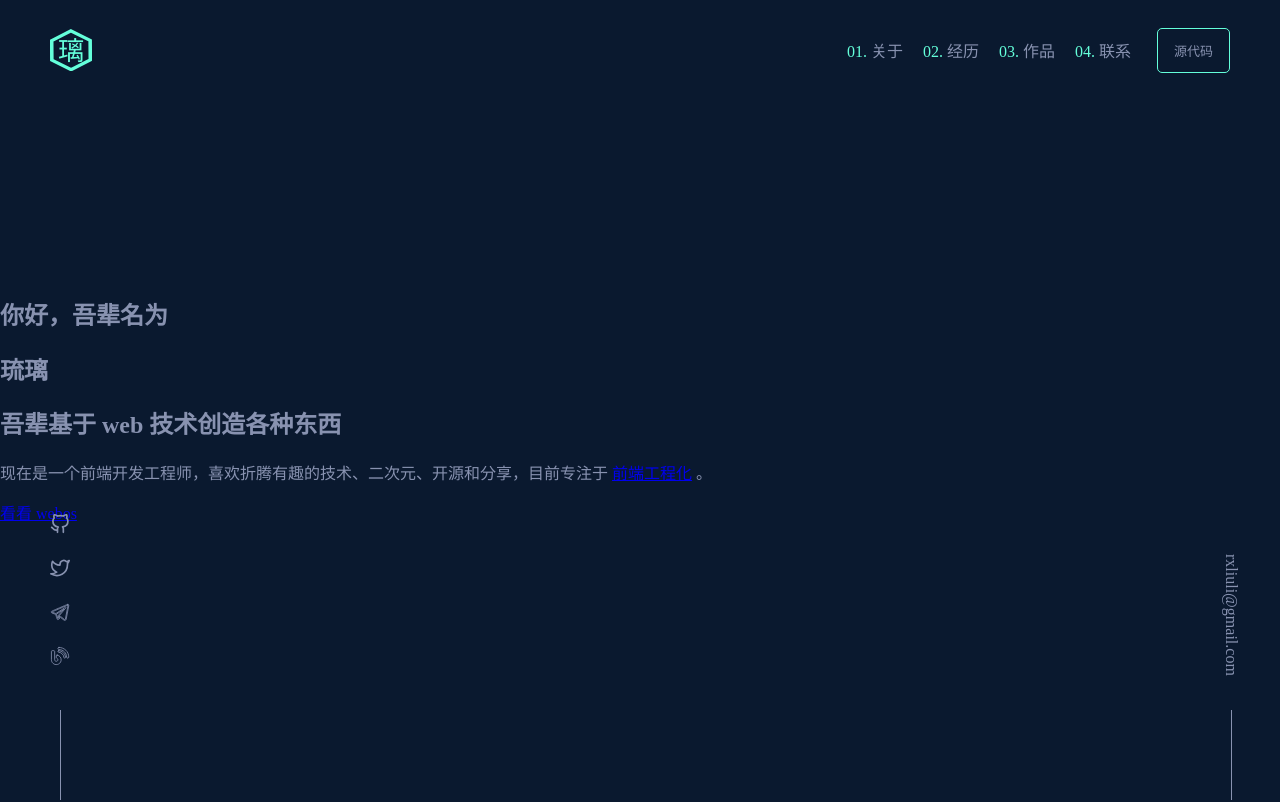
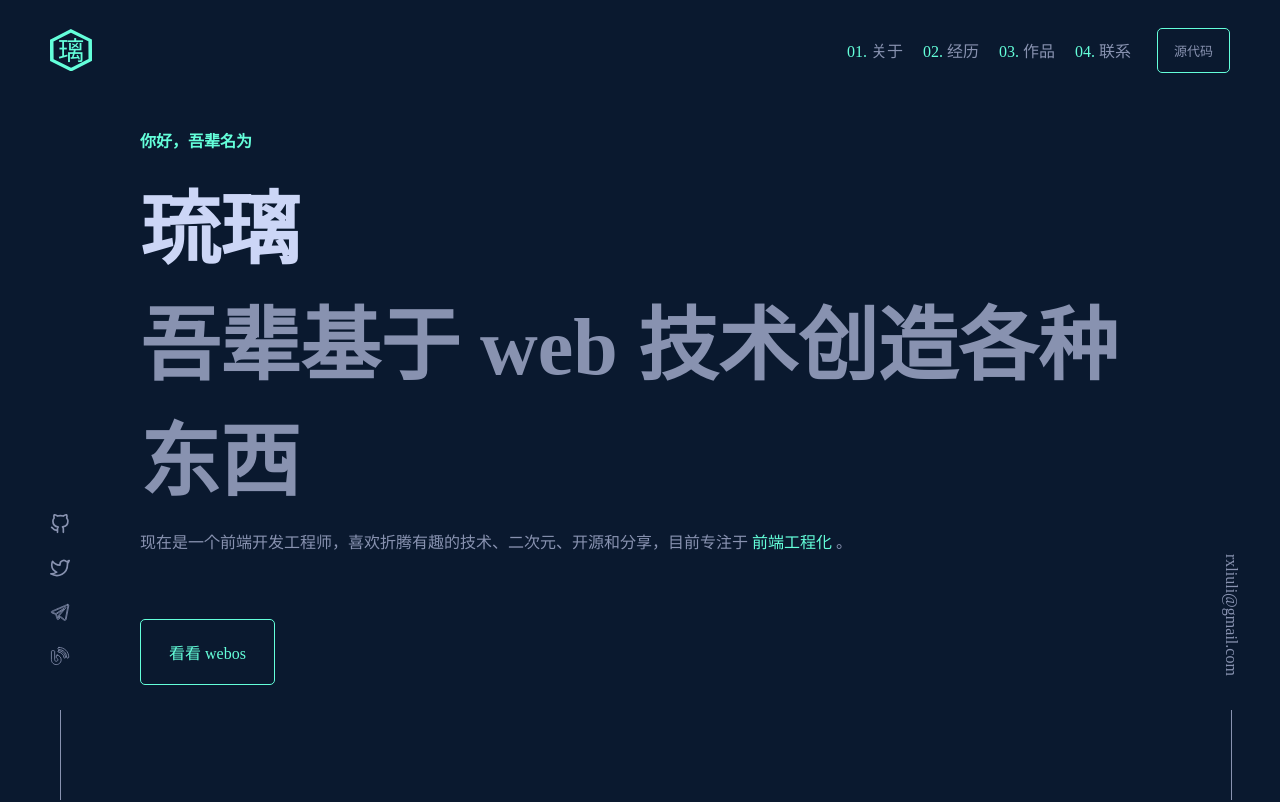
Before and after one commit to rxliuli/site, a Preact app in the folder apps/v2/: page / in a window 1280 px wide. Shown: the top 802 px of the page. Built offline with nearby package versions, Linux system fonts and the light colour scheme.

Commit message:
fix: 修复 webstorm 重构 css 引发的一个错误

```diff
--- a/apps/v2/src/views/HomeView.module.css
+++ b/apps/v2/src/views/HomeView.module.css
@@ -15,32 +15,32 @@
   justify-content: center;
 }
 
-.tab {
+.content {
   max-width: 1000px;
   margin: auto;
 }
 
-.tab > h1 {
+.content > h1 {
   font-size: 16px;
   color: var(--green);
 }
 
-.tab > h2 {
+.content > h2 {
   color: #ccd6f6;
   font-size: 80px;
   margin: 0;
 }
 
-.tab > h2:nth-of-type(2) {
+.content > h2:nth-of-type(2) {
   color: var(--light-slate);
 }
 
-.tab a {
+.content a {
   color: var(--green);
   text-decoration: none;
 }
 
-.tab > a:last-of-type {
+.content > a:last-of-type {
   display: inline-block;
   margin-top: 50px;
   padding: 20px 28px;
@@ -49,6 +49,6 @@
   transition: all 0.3s;
 }
 
-.tab > a:last-of-type:hover {
+.content > a:last-of-type:hover {
   background-color: #133040;
 }
```
